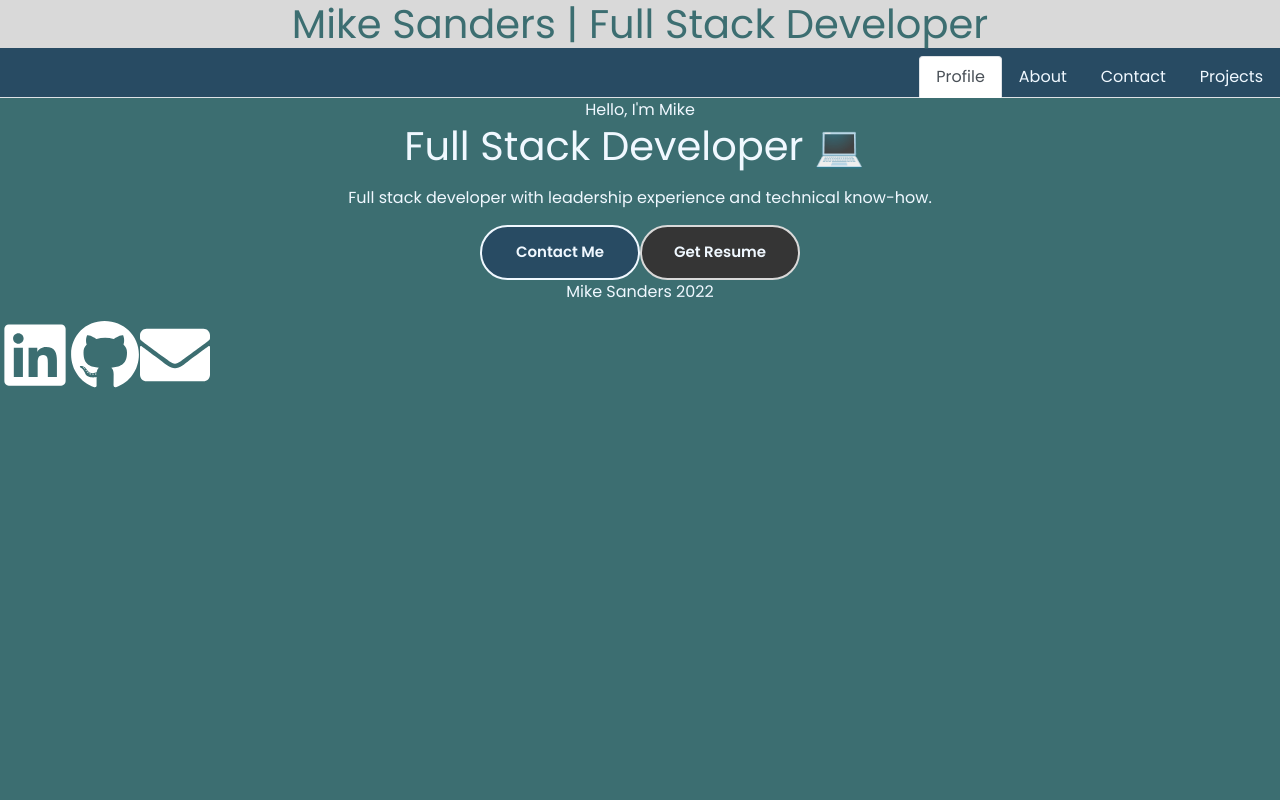
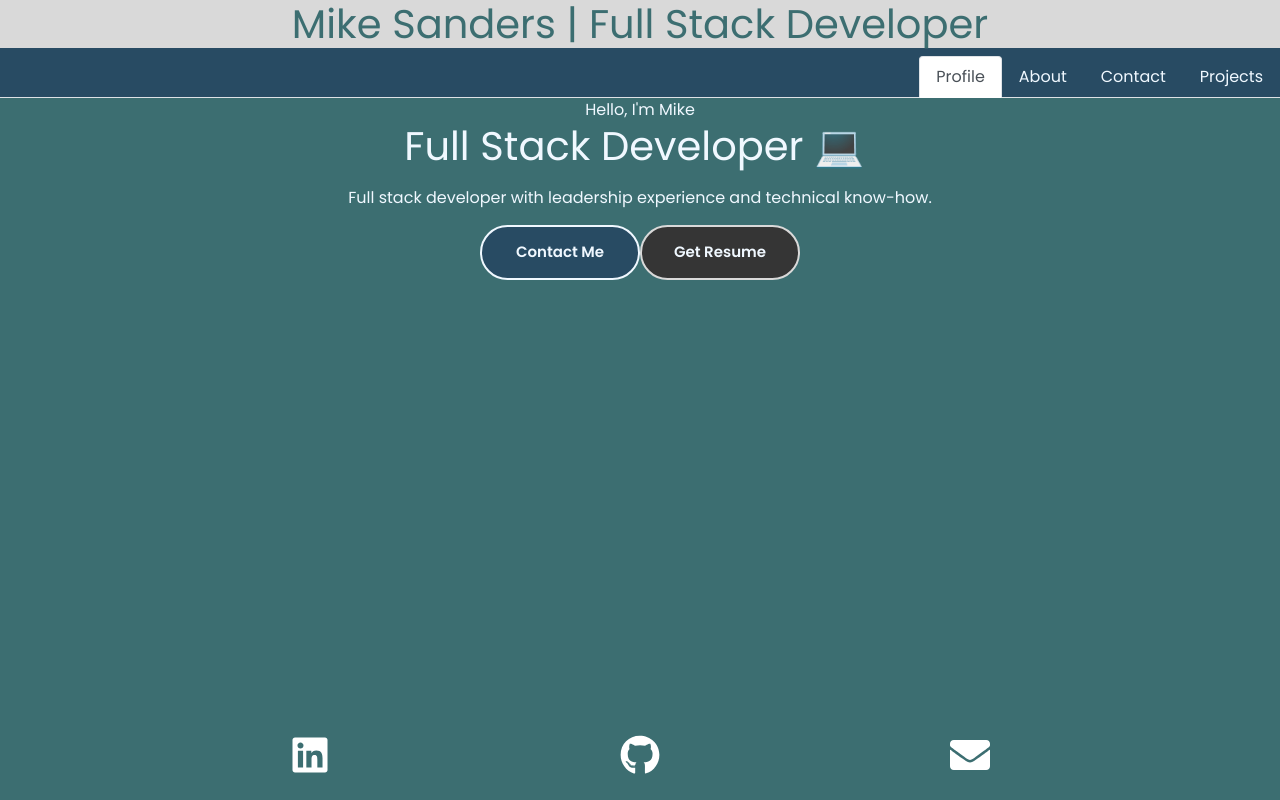
Before and after one commit to Mike-C-Sanders/Portfolio2, a React (Create React App) app: page / in a window 1280 px wide. Built offline with nearby package versions, Linux system fonts and the light colour scheme.

Commit message:
finished styling the footer icons:

```diff
--- a/src/App.js
+++ b/src/App.js
@@ -29,7 +29,7 @@ const renderPage = () => {
 
   return (
     //Icon provider is used to add in icons such as github, social media, email, etc.
-    <IconContext.Provider value ={{ color: "white", size:"70px"}}>
+    <IconContext.Provider value ={{ color: "white", size:"40px"}}>
       <div className="App">
         {/* NavTabs props pass in current page + set the current page when a page change occurs */}
         <NavTabs currentPage={currentPage} handlePageChange ={setCurrentPage}/>
--- a/src/Components/Footer/Footer.js
+++ b/src/Components/Footer/Footer.js
@@ -4,10 +4,10 @@ import React from 'react'
 import {FaGithub, FaEnvelope, FaLinkedin} from 'react-icons/fa';
 
 export default function About () {
+
     return (
         <>
-        <div className="align-bottom">
-            <p>Mike Sanders  2022</p>
+
             <div className='my-links'>
 
                 <a href='https://www.linkedin.com/in/miksanders/'>
@@ -21,8 +21,9 @@ export default function About () {
                     <FaEnvelope />
                 </a>
 
-                </div>
-        </div>
+
+            </div>
+
         </>
     )
 }
--- a/src/index.css
+++ b/src/index.css
@@ -181,6 +181,16 @@ label{
   text-align: center;
 }
 
+.my-links{
+  display: flex;
+  position: fixed;
+  left: 0;
+  bottom: 0;
+  width: 100%;
+  justify-content: space-evenly;
+  margin-bottom: 25px;
+}
+
 #nav-text-color{
   color: aliceblue;
 }
```
